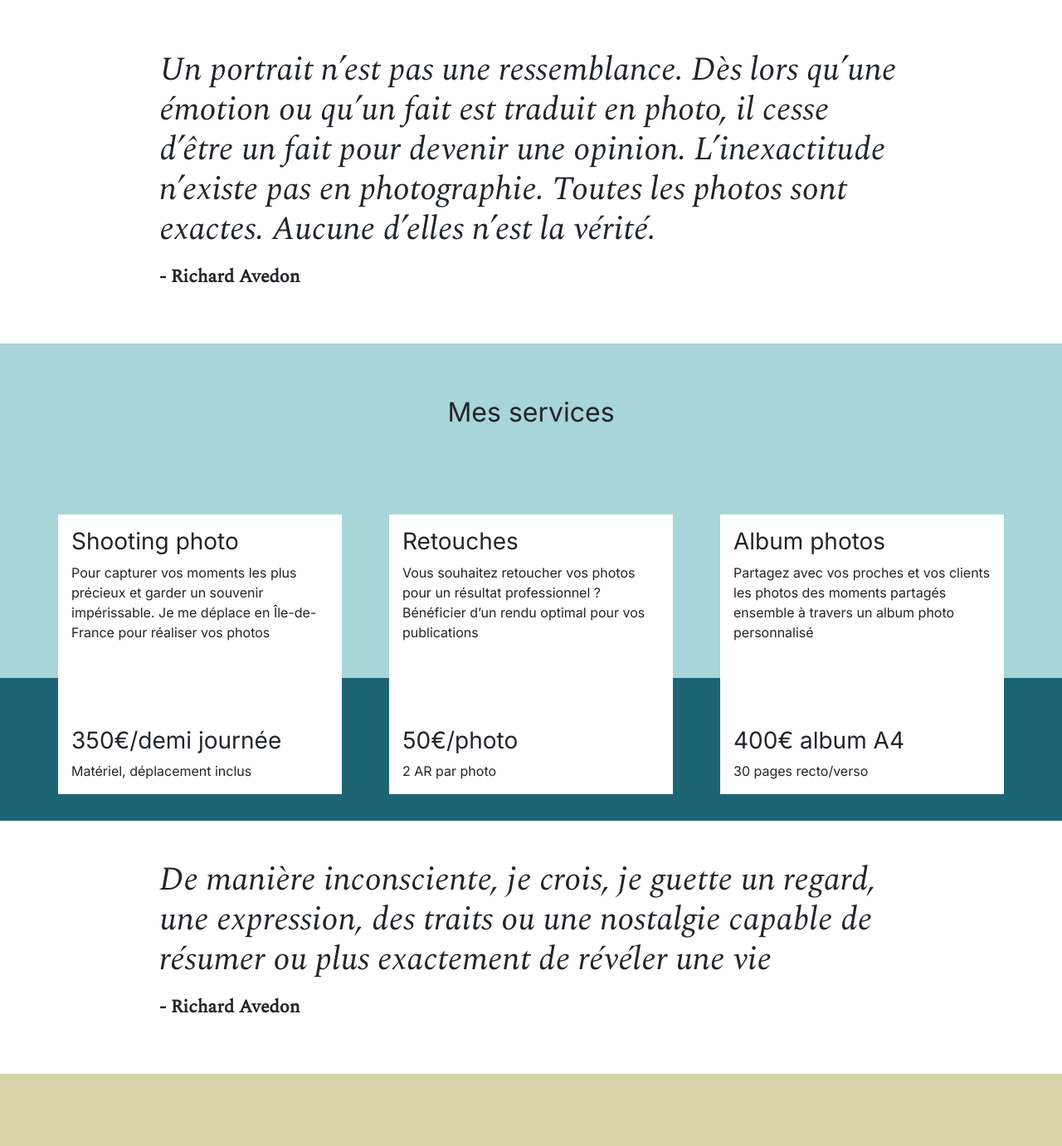
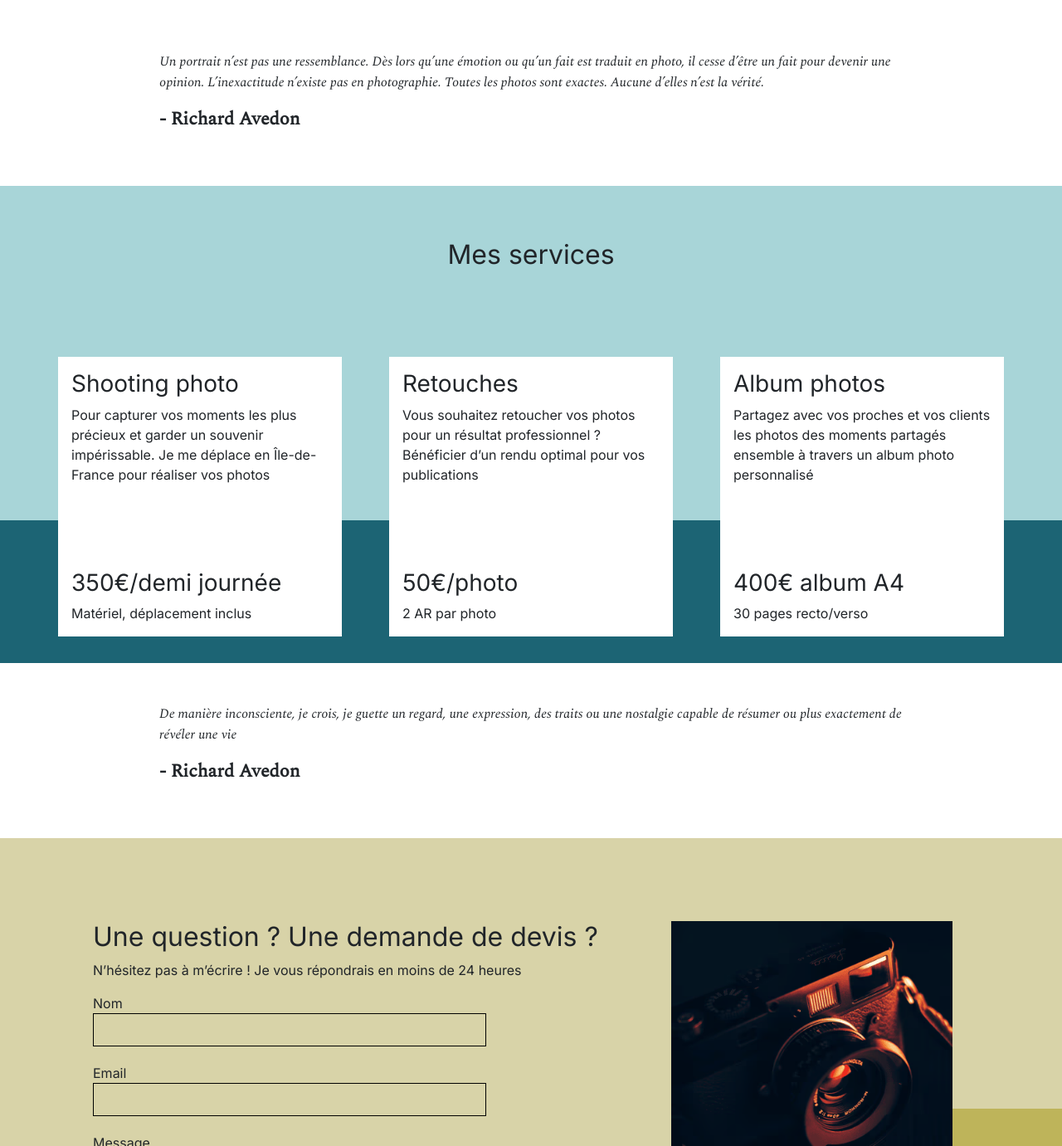
Before and after one commit to romaindsf/RD_P9_Optimiser_le_referencement_d_un_site_de_photographe, a plain HTML site: page index.html in a window 1280 px wide. Shown: the part 2658-4039 px from the top of the page at 83% size. Drawn offline with nearby package versions, Linux system fonts and the light colour scheme.

Commit message:
W3c validator error

```diff
--- a/index.html
+++ b/index.html
@@ -22,7 +22,7 @@
   			"url": "http://www.NinaCarducci-Photographe.fr"
 		}
 	</script>
-	<meta name= “robots” content=index, nofollow”>
+	<meta name="robots" content="index, nofollow">
 	<meta property="og:url" content="http://www.NinaCarducci-Photographe.fr">
 	<meta property="og:title" content="Nina Carducci - Photographe">
 	<meta property="og:description" content="Shooting photo - Retouches - Album photos">
@@ -133,7 +133,7 @@
 		<div class="quote">
 			<figure>
 				<blockquote>
-					<h1 class="quote__text">Un portrait n’est pas une ressemblance. Dès lors qu’une émotion ou qu’un fait est traduit en photo, il cesse d’être un fait pour devenir une opinion. L’inexactitude n’existe pas en photographie. Toutes les photos sont exactes. Aucune d’elles n’est la vérité.</h1>
+					<strong class="quote__text">Un portrait n’est pas une ressemblance. Dès lors qu’une émotion ou qu’un fait est traduit en photo, il cesse d’être un fait pour devenir une opinion. L’inexactitude n’existe pas en photographie. Toutes les photos sont exactes. Aucune d’elles n’est la vérité.</strong>
 				</blockquote>
 				<figcaption class="quote__author">- Richard Avedon</figcaption>
 			</figure>
@@ -178,7 +178,7 @@
 	<section class="quote">
 		<figure>
 			<blockquote>
-				<h1 class="quote__text">De manière inconsciente, je crois, je guette un regard, une expression, des traits ou une nostalgie capable de résumer ou plus exactement de révéler une vie</h1>
+				<strong class="quote__text">De manière inconsciente, je crois, je guette un regard, une expression, des traits ou une nostalgie capable de résumer ou plus exactement de révéler une vie</strong>
 			</blockquote>
 			<figcaption class="quote__author">- Richard Avedon</figcaption>
 		</figure>
```
